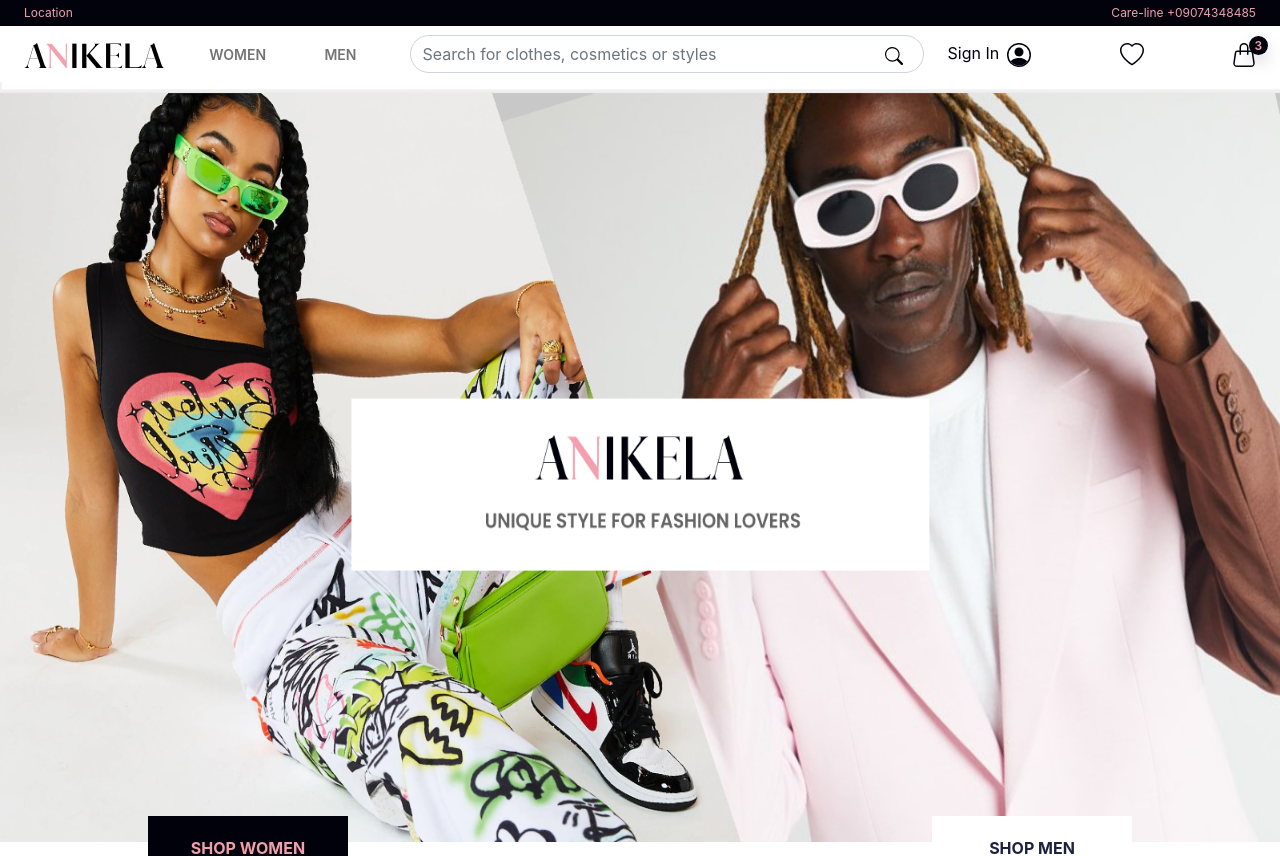
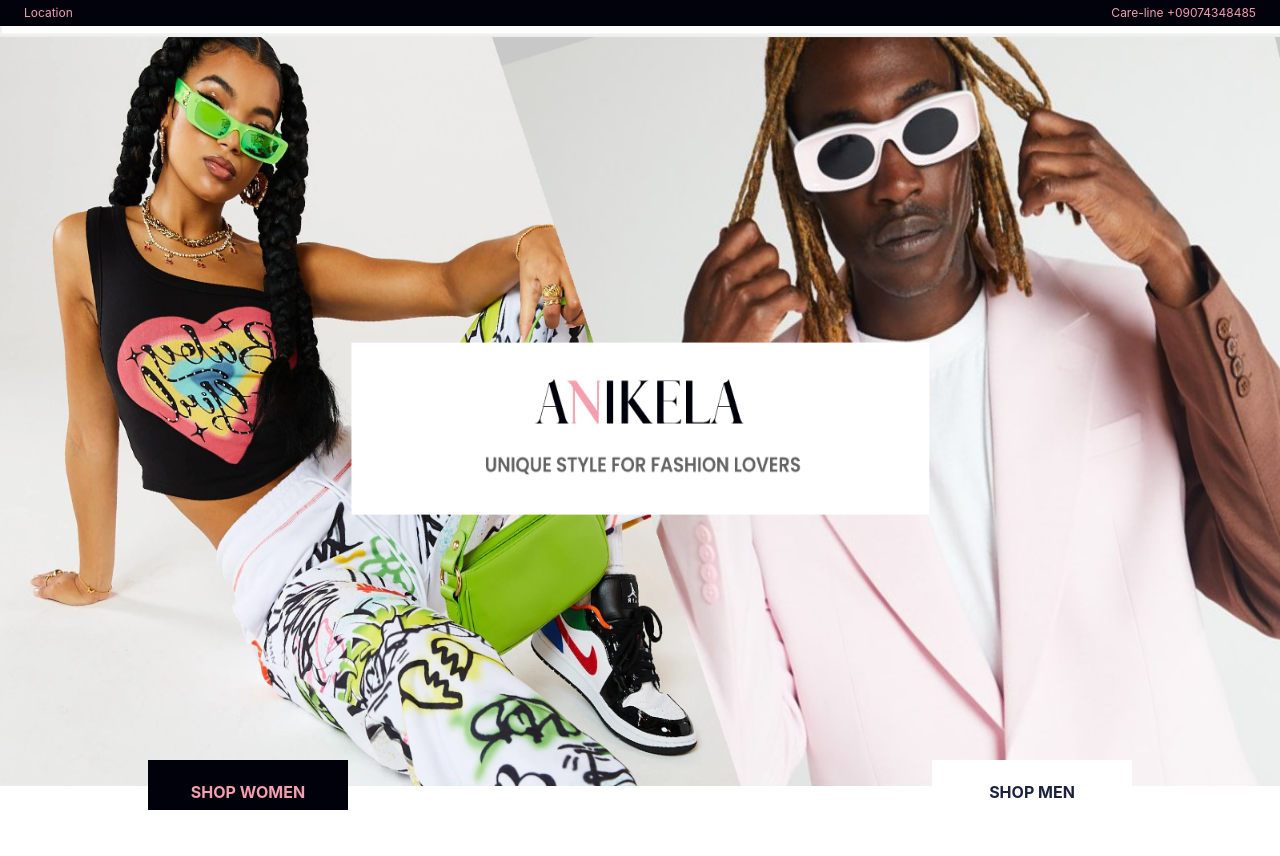
Before and after one commit to Coast-Information-Technology/anikela-ecommerce-customers-frontend, a React (Create React App) app: page / in a window 1280 px wide. Shown: the top 856 px of the page. Built offline with nearby package versions, Linux system fonts and the light colour scheme.

Commit message:
removed former header layout

```diff
--- a/src/components/header/Header.tsx
+++ b/src/components/header/Header.tsx
@@ -25,87 +25,7 @@ const MiniNav: React.FC = () => {
 };
 
 const MainNav = () => {
-  return (
-    <nav className="main-nav">
-      <Link to="/" className="navbar-brand">
-        <img src={logo} alt="Anikela logo" className="logo" />
-      </Link>
-      <div className="main-nav__link-group">
-        <Link to="products/women" className="main-nav__link">
-          women
-        </Link>
-        <Link to="products/men" className="main-nav__link">
-          men
-        </Link>
-      </div>
-      <form className="main-nav__search">
-        <input
-          id="search"
-          name="query"
-          role="combobox"
-          autoComplete="off"
-          className="search-box"
-          type="search"
-          placeholder="Search for clothes, cosmetics or styles"
-          aria-label="Search"
-          aria-controls="search-results"
-          aria-expanded="false"
-          maxLength={150}
-        />
-        <button type="submit" className="search-btn">
-          <Icon icon="search" title="Search" className="me-4" size={18} />
-        </button>
-      </form>
-      <div className="main-nav__utilities">
-        <Link to="dashboard">
-          <div className="nav-util d-flex ">
-            <span className="nav-util__txt">Sign In</span>
-            <span className="nav-util__img">
-              <svg
-                xmlns="http://www.w3.org/2000/svg"
-                width="24"
-                height="24"
-                fill="currentColor"
-                className="icon icon-user-circle"
-                viewBox="0 0 16 16"
-              >
-                <path d="M13.468 12.37C12.758 11.226 11.195 10 8 10s-4.757 1.225-5.468 2.37A6.987 6.987 0 0 0 8 15a6.987 6.987 0 0 0 5.468-2.63z" />
-                <path
-                  fillRule="evenodd"
-                  d="M8 9a3 3 0 1 0 0-6 3 3 0 0 0 0 6z"
-                />
-                <path
-                  fillRule="evenodd"
-                  d="M8 1a7 7 0 1 0 0 14A7 7 0 0 0 8 1zM0 8a8 8 0 1 1 16 0A8 8 0 0 1 0 8z"
-                />
-              </svg>
-            </span>
-          </div>
-        </Link>
-        <Link to="wishlist" className="">
-          <div className="nav-util">
-            <Icon
-              icon="wishlist"
-              title="Your wishlist"
-              className="nav-util__img"
-              size={24}
-            />
-          </div>
-        </Link>
-        <Link to="shopping-cart">
-          <div className="nav-util">
-            <div className="notification">3</div>
-            <Icon
-              icon="shopping-bag"
-              title="your shopping cart"
-              className="nav-util__img"
-              size={24}
-            />
-          </div>
-        </Link>
-      </div>
-    </nav>
-  );
+  return <nav></nav>;
 };
 
 export default Header;
```
